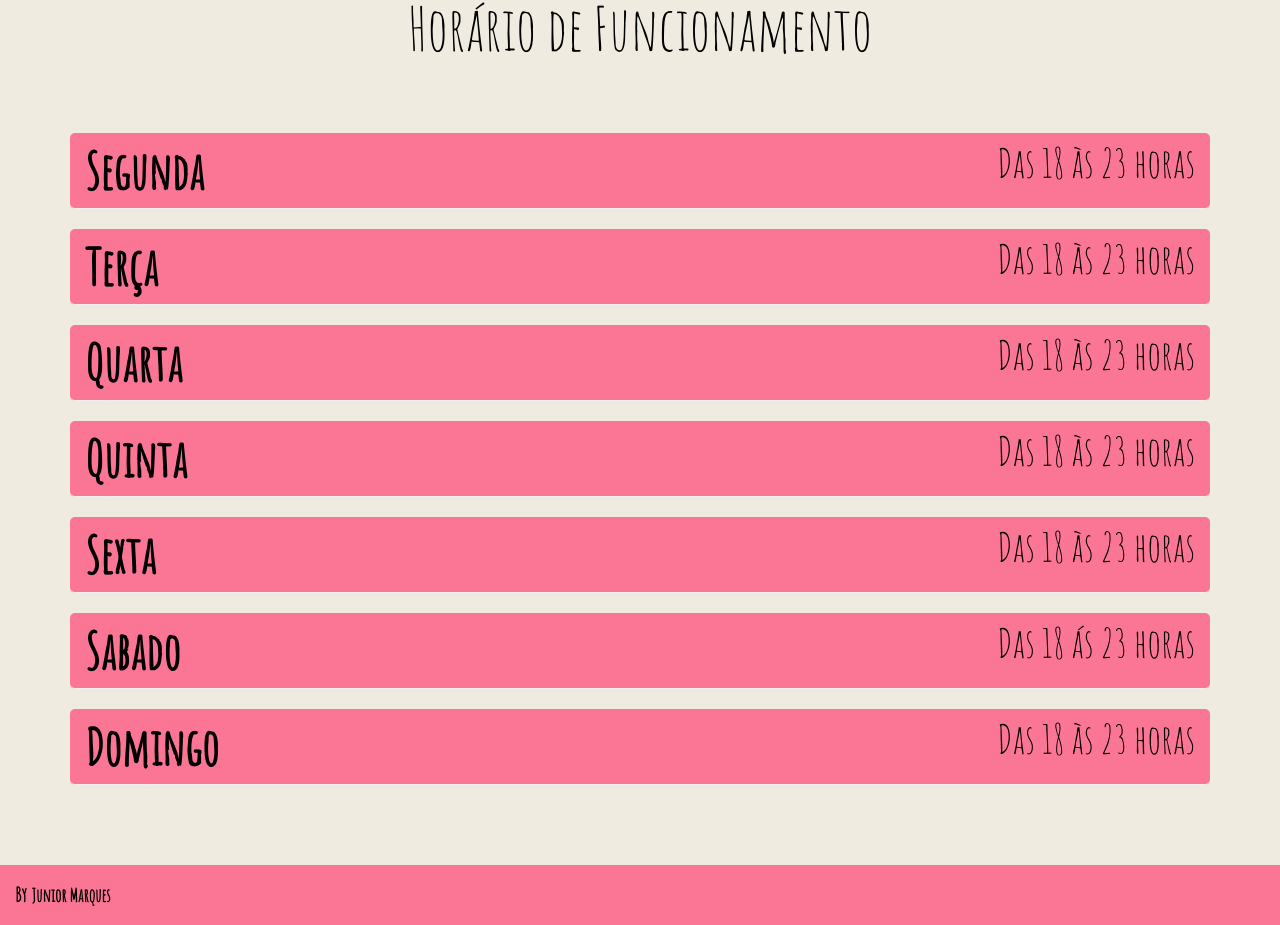
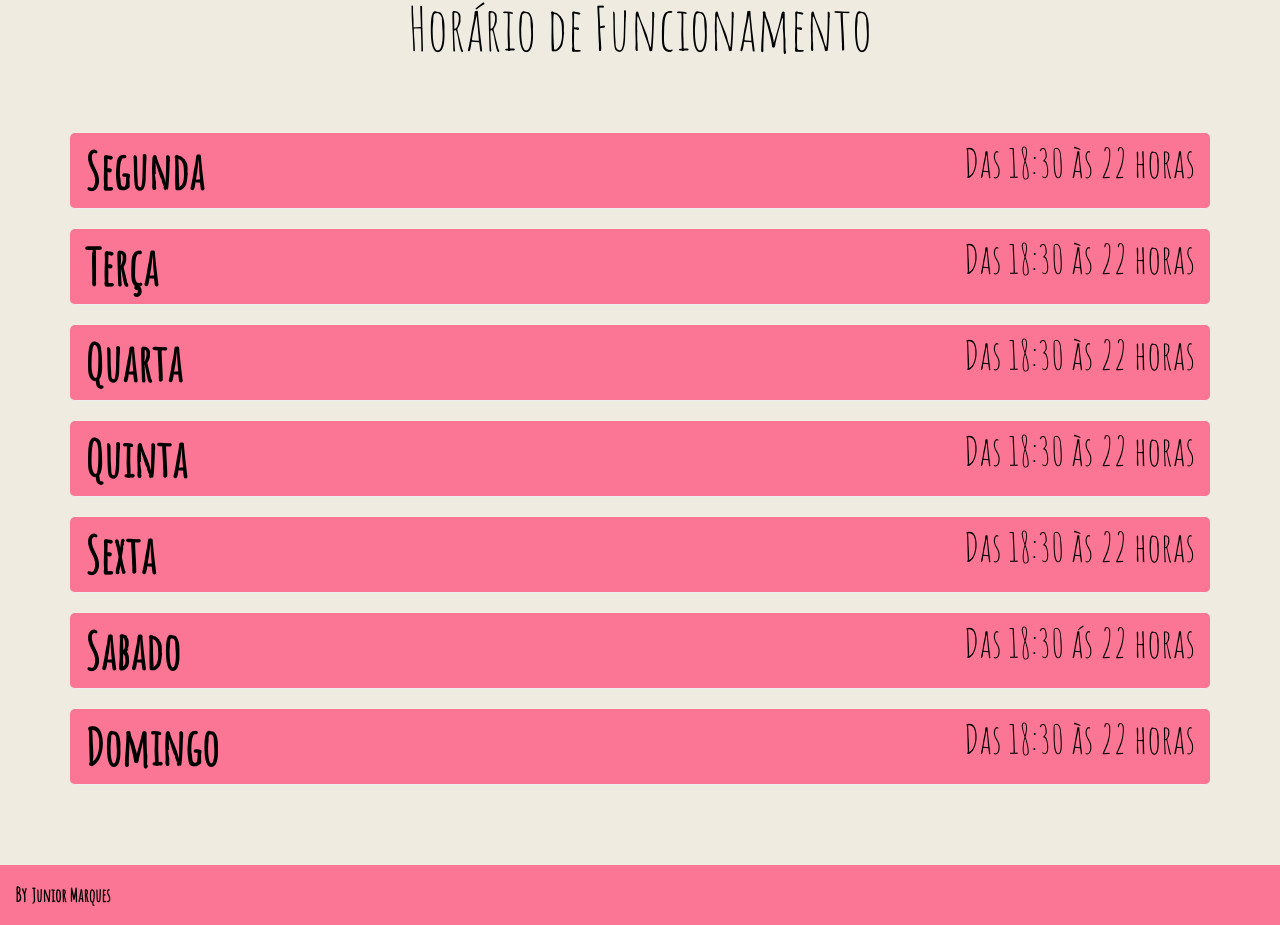
Before and after one commit to junioralcant/delivery-frontend, a React (Create React App) app: page / in a window 1280 px wide. Shown: the part 847-1772 px from the top of the page. Built offline with nearby package versions, Linux system fonts and the light colour scheme.

Commit message:
Alteracao de horario de funcionamento

```diff
--- a/src/pages/Home/index.js
+++ b/src/pages/Home/index.js
@@ -38,37 +38,37 @@ export default function Home({ ...props }) {
 
         <div className="col-md-12 container-hr">
           <div className="container container-dados-hr">
-            <strong>Segunda</strong> <small>Das 18 às 23 horas</small>
+            <strong>Segunda</strong> <small>Das 18:30 às 22 horas</small>
           </div>
         </div>
         <div className="col-md-12 container-hr">
           <div className="container container-dados-hr">
-            <strong>Terça</strong> <small>Das 18 às 23 horas</small>
+            <strong>Terça</strong> <small>Das 18:30 às 22 horas</small>
           </div>
         </div>
         <div className="col-md-12 container-hr">
           <div className="container container-dados-hr">
-            <strong>Quarta</strong> <small>Das 18 às 23 horas</small>
+            <strong>Quarta</strong> <small>Das 18:30 às 22 horas</small>
           </div>
         </div>
         <div className="col-md-12 container-hr">
           <div className="container container-dados-hr">
-            <strong>Quinta</strong> <small>Das 18 às 23 horas</small>
+            <strong>Quinta</strong> <small>Das 18:30 às 22 horas</small>
           </div>
         </div>
         <div className="col-md-12 container-hr">
           <div className="container container-dados-hr">
-            <strong>Sexta</strong> <small>Das 18 às 23 horas</small>
+            <strong>Sexta</strong> <small>Das 18:30 às 22 horas</small>
           </div>
         </div>
         <div className="col-md-12 container-hr">
           <div className="container container-dados-hr">
-            <strong>Sabado</strong> <small>Das 18 ás 23 horas</small>
+            <strong>Sabado</strong> <small>Das 18:30 ás 22 horas</small>
           </div>
         </div>
         <div className="col-md-12 container-hr">
           <div className="container container-dados-hr">
-            <strong>Domingo</strong> <small>Das 18 às 23 horas</small>
+            <strong>Domingo</strong> <small>Das 18:30 às 22 horas</small>
           </div>
         </div>
       </div>
```
